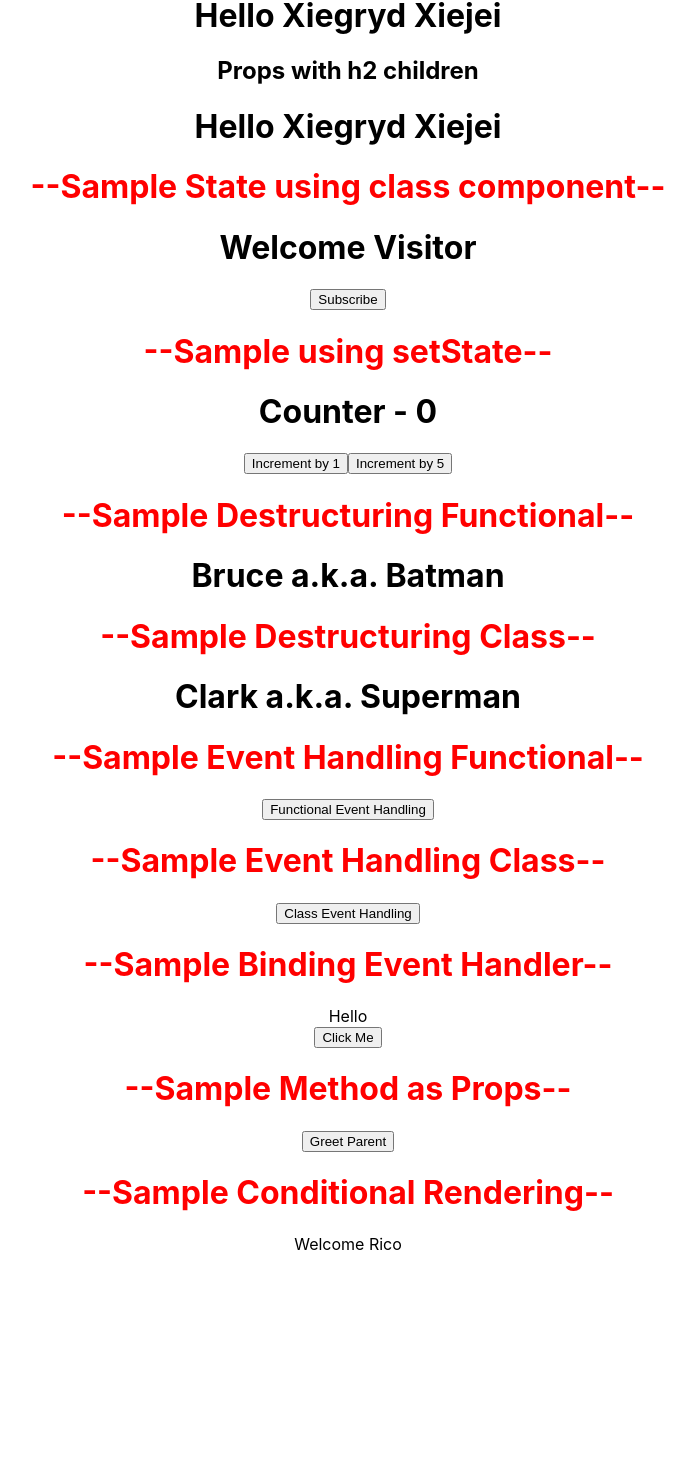
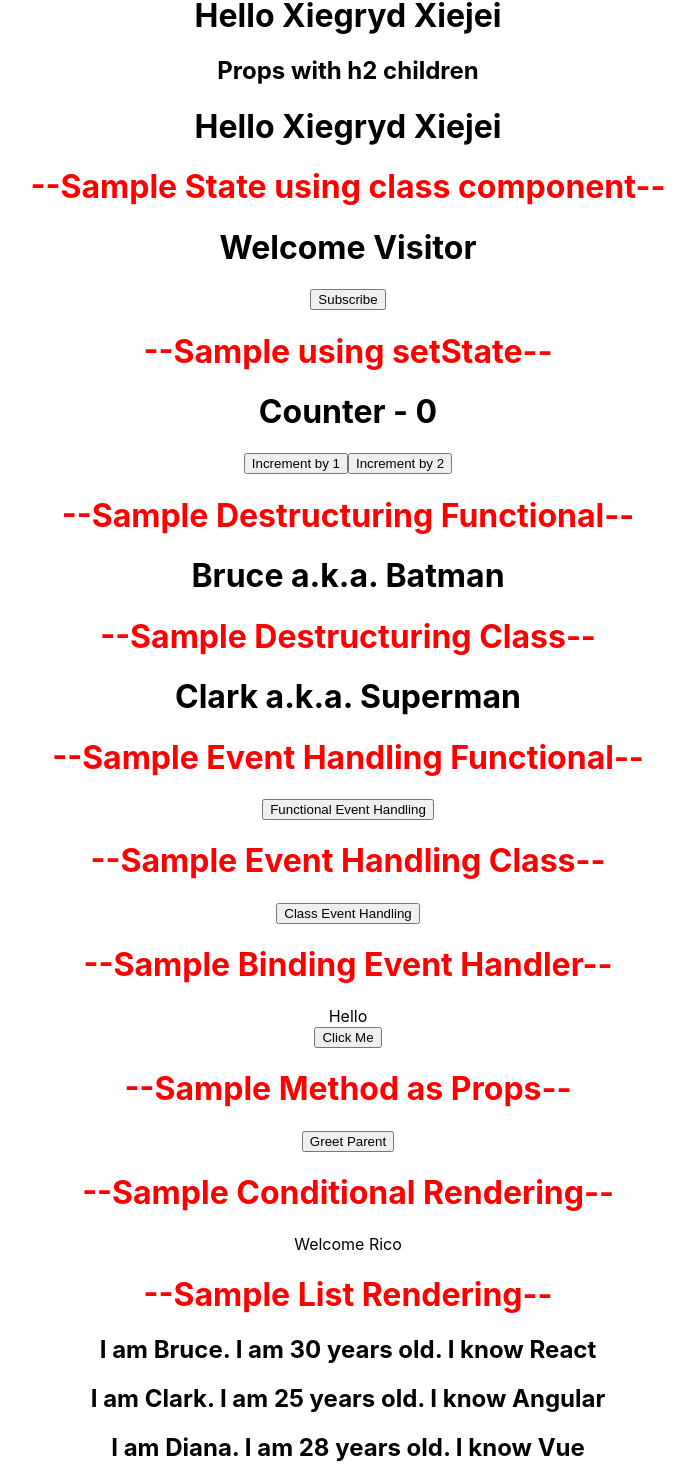
Before and after one commit to mirjSolution/react-front-to-back, a React (Create React App) app: page / in a window 1280 px wide. Shown: the part 971-2441 px from the top of the page, without its empty margins (292-987 px from the left). Before the commit the page ends 2225 px from the top, so only its background shows below. Built offline with nearby package versions, Linux system fonts and the light colour scheme.

Commit message:
List Rendering

```diff
--- a/src/App.js
+++ b/src/App.js
@@ -12,6 +12,7 @@ import EventHandlingFunctional from './components/eventHandling/EventHandlingFun
 // import {Greet} from './components/functional/greet';
 import Greet from './components/functional/Greet';
 import Hello from './components/jsx/Hello';
+import NameList from './components/listRendering/NameList';
 import ParentComponent from './components/methodAsProps/ParentComponent';
 import ClassProps from './components/props/ClassProps';
 import FunctionProps from './components/props/FunctionProps';
@@ -63,7 +64,7 @@ class App extends Component {
         <ClassState />
         {/* Sample using setState*/}
         <h1 style={{ color: 'red' }}>--Sample using setState--</h1>
-        <SetState incrementBy={5} />
+        <SetState incrementBy={2} />
         {/* Destructuring in functional and class component*/}
         <h1 style={{ color: 'red' }}>--Sample Destructuring Functional--</h1>
         <DestructuringFunctional firstName='Bruce' heroName='Batman' />
@@ -84,6 +85,9 @@ class App extends Component {
         {/* Conditional Rendering */}
         <h1 style={{ color: 'red' }}>--Sample Conditional Rendering--</h1>
         <UserGreeting />
+        {/* List Rendering */}
+        <h1 style={{ color: 'red' }}>--Sample List Rendering--</h1>
+        <NameList />
       </div>
     );
   }
--- /dev/null
+++ b/src/components/listRendering/NameList.js
@@ -0,0 +1,43 @@
+import Person from './Person';
+
+function NameList() {
+  // Using Array
+  //   const names = ['Bruce', 'Clark', 'Diana'];
+  //   const nameList = names.map((name) => <h2>{name}</h2>);
+  //   Using Object
+  const persons = [
+    {
+      id: 1,
+      name: 'Bruce',
+      age: 30,
+      skill: 'React',
+    },
+    {
+      id: 2,
+      name: 'Clark',
+      age: 25,
+      skill: 'Angular',
+    },
+    {
+      id: 3,
+      name: 'Diana',
+      age: 28,
+      skill: 'Vue',
+    },
+  ];
+  const personList = persons.map((person) => <Person person={person} />);
+  return (
+    //   Approach 1 using array
+    // <div>
+    //   {names.map((name) => (
+    //     <h1>{name}</h1>
+    //   ))}
+    // </div>
+    // Approach 2 using array
+    // <div>{nameList}</div>
+    // Approach 3 using object
+    <div>{personList}</div>
+  );
+}
+
+export default NameList;
--- /dev/null
+++ b/src/components/listRendering/Person.js
@@ -0,0 +1,13 @@
+import React from 'react';
+
+function Person({ person }) {
+  return (
+    <div>
+      <h2>
+        I am {person.name}. I am {person.age} years old. I know {person.skill}
+      </h2>
+    </div>
+  );
+}
+
+export default Person;
--- a/src/components/setState/SetState.js
+++ b/src/components/setState/SetState.js
@@ -36,7 +36,9 @@ class SetState extends Component {
       <div>
         <h1>Counter - {this.state.counter}</h1>
         <button onClick={this.increment}>Increment by 1</button>
-        <button onClick={this.incrementByProps}>Increment by 5</button>
+        <button onClick={this.incrementByProps}>
+          Increment by {this.props.incrementBy}
+        </button>
       </div>
     );
   }
```
